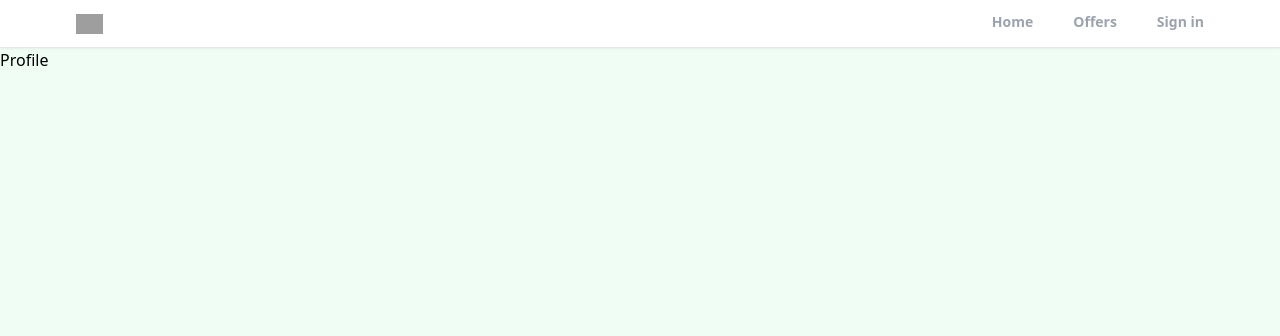
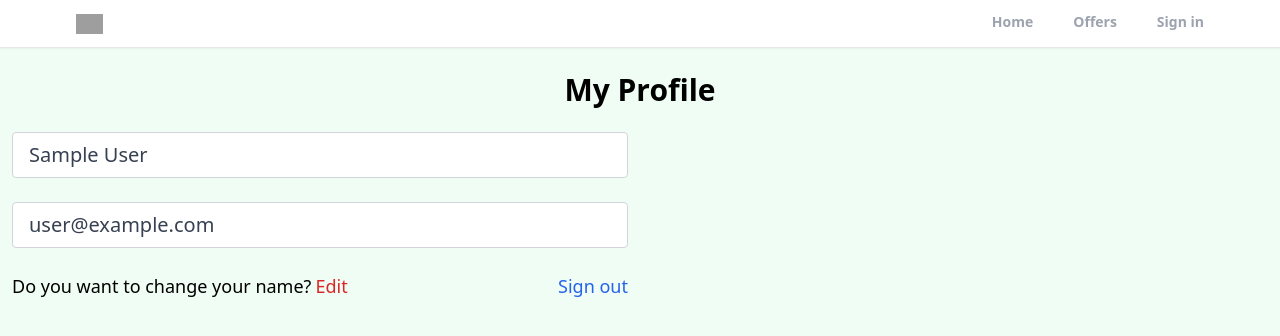
Before and after one commit to Ravindersharma24/realtor-clone-react, a React (Create React App) app: page /profile in a window 1280 px wide. Shown: the top 336 px of the page. Built offline with nearby package versions, Linux system fonts and the light colour scheme; no server answers; sample sign-in values are in the browser's storage; grey boxes are pictures that could not be loaded.

Commit message:
create private route and custom hook (useAuthStatus) for protection the profile page and the logout functionality

```diff
--- a/src/App.js
+++ b/src/App.js
@@ -6,6 +6,9 @@
 import ForgotPassword from "./pages/ForgotPassword";
 import Offers from "./pages/Offers";
 import Header from "./components/Header";
+
+import PrivateRoute from "./components/PrivateRoute";
+
 import { ToastContainer } from "react-toastify";
 import 'react-toastify/dist/ReactToastify.css';
 function App() {
@@ -14,7 +17,11 @@
     <Header/>
       <Routes>
         <Route path="/" element={<Home/>} />
-        <Route path="/profile" element={<Profile/>} />
+
+        <Route path="/profile" element={<PrivateRoute/>}>
+          <Route path="/profile" element={<Profile/>} />
+        </Route>
+
         <Route path="/sign-in" element={<SignIn/>} />
         <Route path="/sign-up" element={<SignUp/>} />
         <Route path="/forgot-password" element={<ForgotPassword/>} />
--- /dev/null
+++ b/src/components/PrivateRoute.jsx
@@ -0,0 +1,13 @@
+import React from 'react'
+import { Outlet,Navigate } from 'react-router-dom'
+import { useAuthStatus } from '../hooks/useAuthStatus'
+
+const PrivateRoute = () => {
+    const {loggedIn, checkingStatus} = useAuthStatus();
+    if(checkingStatus){
+        return <h3>Loading...</h3>
+    }
+  return loggedIn ? <Outlet/> : <Navigate to="/sign-in"/>
+}
+
+export default PrivateRoute
--- /dev/null
+++ b/src/hooks/useAuthStatus.jsx
@@ -0,0 +1,18 @@
+import { getAuth, onAuthStateChanged } from 'firebase/auth';
+import React, { useEffect, useState } from 'react'
+
+export const useAuthStatus = () => {
+    const[loggedIn,setLoggedIn] = useState(false);
+    const[checkingStatus,setCheckingStatus] = useState(true);
+
+    useEffect(()=>{
+        const auth = getAuth();
+        onAuthStateChanged(auth,(user)=>{
+            if(user){
+                setLoggedIn(true);
+            }
+            setCheckingStatus(false);
+        })
+    },[])
+  return {loggedIn,checkingStatus}
+}
--- a/src/pages/Profile.jsx
+++ b/src/pages/Profile.jsx
@@ -1,8 +1,64 @@
-import React from 'react'
+import { getAuth } from 'firebase/auth';
+import React, { useState } from 'react'
+import { useNavigate } from 'react-router';
 
 const Profile = () => {
+  const navigate = useNavigate();
+  const auth = getAuth();
+  const [formData,setFormData] = useState({
+    name:auth.currentUser.displayName,
+    email:auth.currentUser.email
+  });
+  const {name,email} = formData;
+
+  const onLogout = ()=>{
+    auth.signOut();
+    navigate("/")
+  }
   return (
-    <div>Profile</div>
+    <section>
+      <h1 className="text-3xl text-center mt-6 font-bold">My Profile</h1>
+      <div className="w-full md:w-[50%] mt-6 px-3">
+        <form>
+            {/* Name Input */}
+              <input
+              type="text"
+              id="name"
+              value={name}
+              disabled
+              // onChange={onChange}
+              className="mb-6 w-full px-4 py-2 text-xl text-gray-700 bg-white border border-gray-300 rounded transition ease-in-out"
+            />
+
+            {/* Email Input */}
+
+            <input
+              type="email"
+              id="email"
+              value={email}
+              disabled
+              className="mb-6 w-full px-4 py-2 text-xl text-gray-700 bg-white border border-gray-300 rounded transition ease-in-out"
+            />
+
+            <div className="flex justify-between whitespace-nowrap text-sm sm:text-lg mb-6">
+              <p className="flex items-center ">
+                Do you want to change your name?
+                <span
+                  className="text-red-600 hover:text-red-700 transition ease-in-out duration-200 ml-1 cursor-pointer"
+                >
+                  Edit
+                </span>
+              </p>
+              <p
+              onClick={onLogout}
+                className="text-blue-600 hover:text-blue-800 transition duration-200 ease-in-out cursor-pointer"
+              >
+                Sign out
+              </p>
+            </div>
+        </form>
+      </div>
+    </section>
   )
 }
 
```
Also changed, not shown: info.txt.
